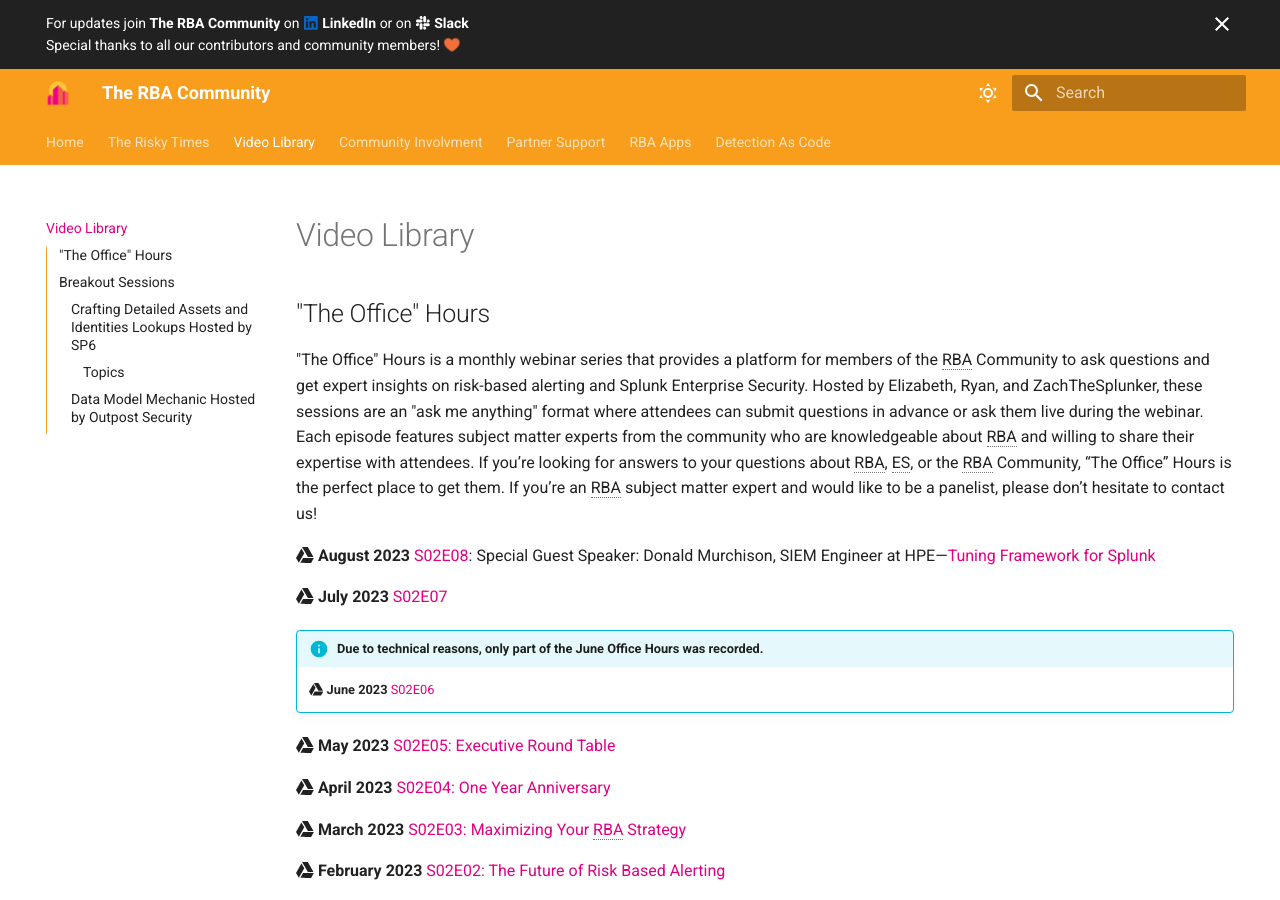
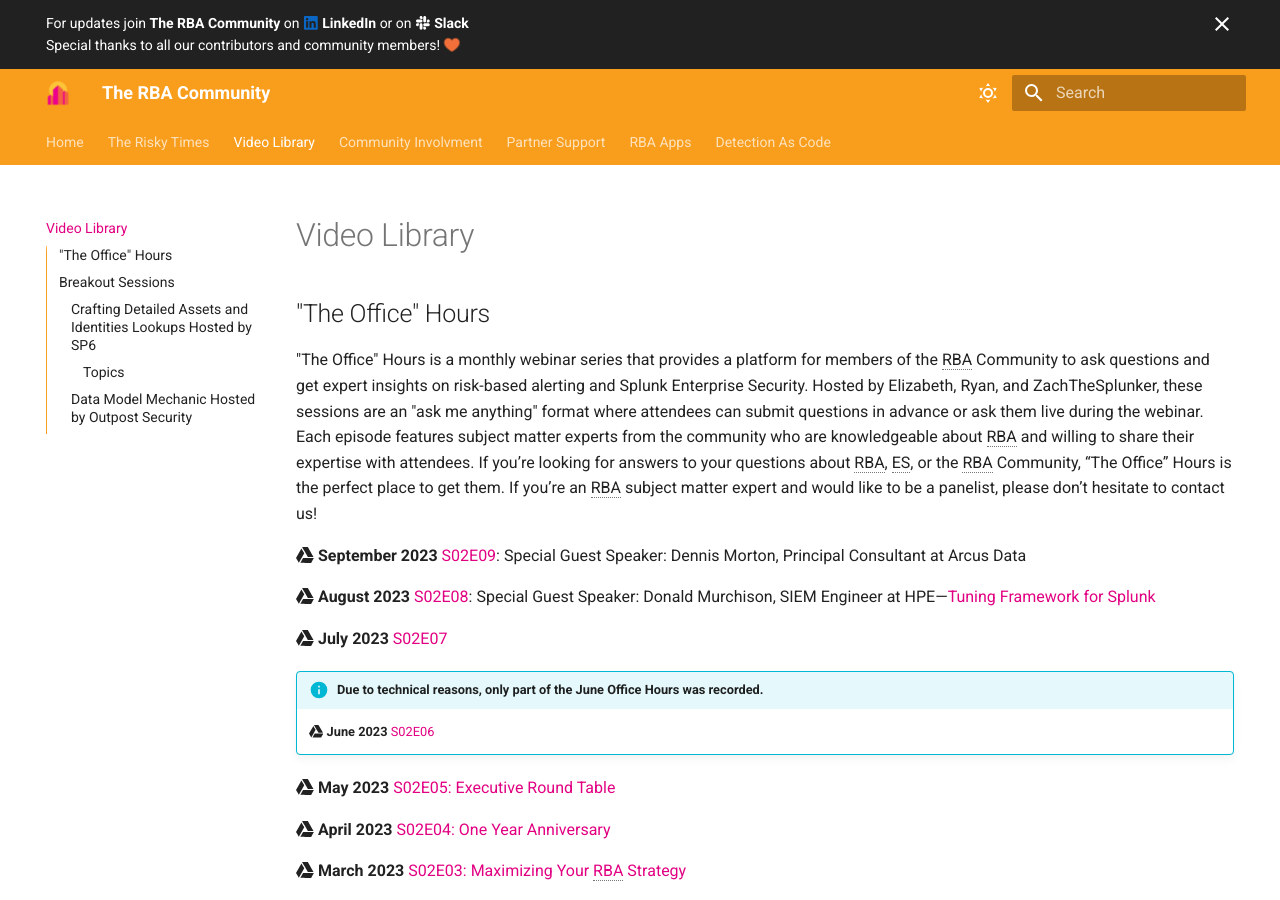
Before and after one commit to rba-community/rba-community, an MkDocs documentation site: the page built from docs/library/index.md, in a window 1280 px wide and 900 px high. Built offline with MkDocs 1.6.1 and Material for MkDocs 9.7.7, drawn with Linux system fonts in a browser that asks for light colours.

Commit message:
added sep office hours
Signed-off-by: Zachary Christensen <zchristensen@splunk.com>

```diff
--- a/docs/library/index.md
+++ b/docs/library/index.md
@@ -7,6 +7,8 @@
 ## "The Office" Hours
 
 "The Office" Hours is a monthly webinar series that provides a platform for members of the RBA Community to ask questions and get expert insights on risk-based alerting and Splunk Enterprise Security. Hosted by Elizabeth, Ryan, and ZachTheSplunker, these sessions are an "ask me anything" format where attendees can submit questions in advance or ask them live during the webinar. Each episode features subject matter experts from the community who are knowledgeable about RBA and willing to share their expertise with attendees. If you’re looking for answers to your questions about RBA, ES, or the RBA Community, “The Office” Hours is the perfect place to get them. If you’re an RBA subject matter expert and would like to be a panelist, please don’t hesitate to contact us!
+
+:simple-googledrive: **September 2023** [S02E09](https://drive.google.com/file/d/1eFR_lB9-W7rXvc3tLcdYSX3zFahepdnF/view?usp=sharing){ target="blank" }: Special Guest Speaker: Dennis Morton, Principal Consultant at Arcus Data
 
 :simple-googledrive: **August 2023** [S02E08](https://drive.google.com/file/d/1rq5DzI3tg2NLsjQLQ8IURfYi31VCLrq3/view?usp=drive_link){ target="blank" }: Special Guest Speaker: Donald Murchison, SIEM Engineer at HPE—[Tuning Framework for Splunk](../apps/implement/tuning-framework.md)
 
```
